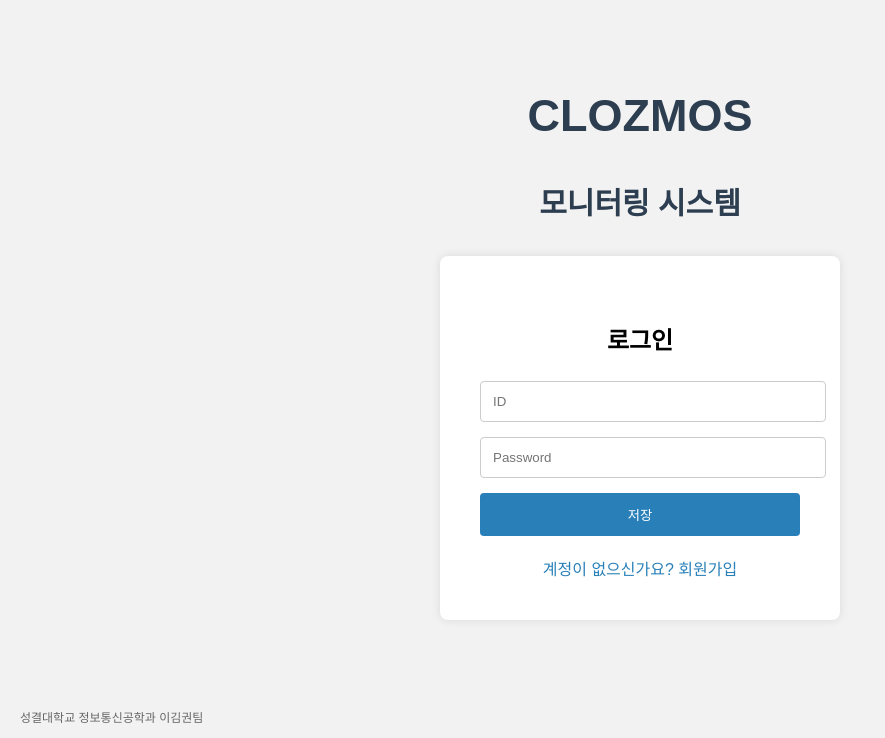
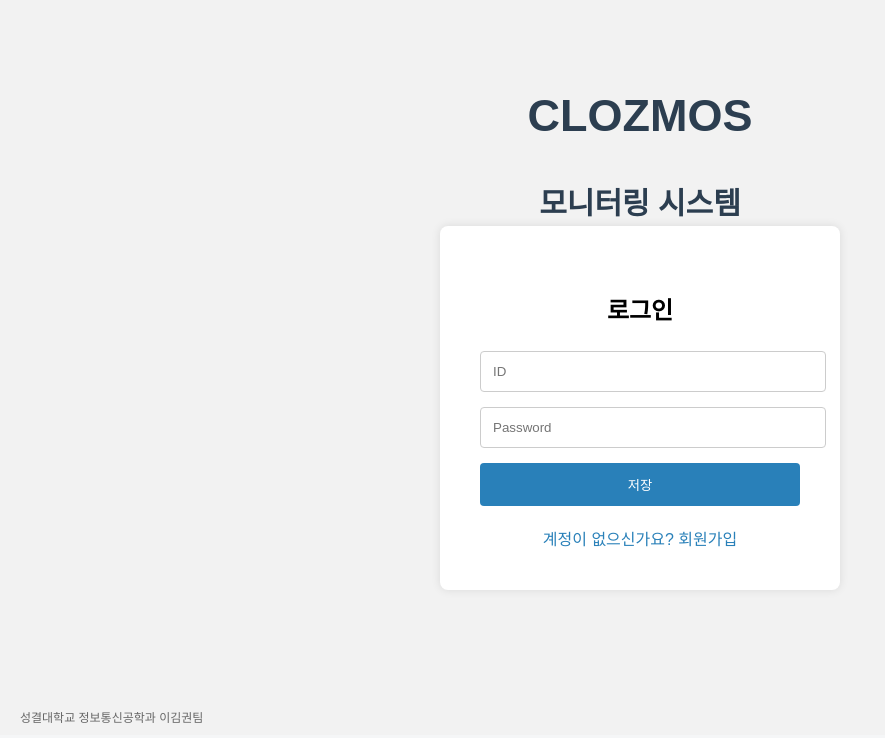
Before and after one commit to KwonHyeJin0514/Clozmos, a Flask app: page / in a window 1280 px wide. Shown: the part 65-803 px from the top of the page, without its empty margins (0-885 px from the left). Run offline with Flask 3, Linux system fonts and the light colour scheme.

Commit message:
margin-top 수정정

```diff
--- a/templates/login.html
+++ b/templates/login.html
@@ -33,7 +33,7 @@
             justify-content: center;
             align-items: center;
             height: calc(100vh - 200px);
-            margin-top: -110px;
+            margin-top: -140px;
         }
 
         .login-box {
```
